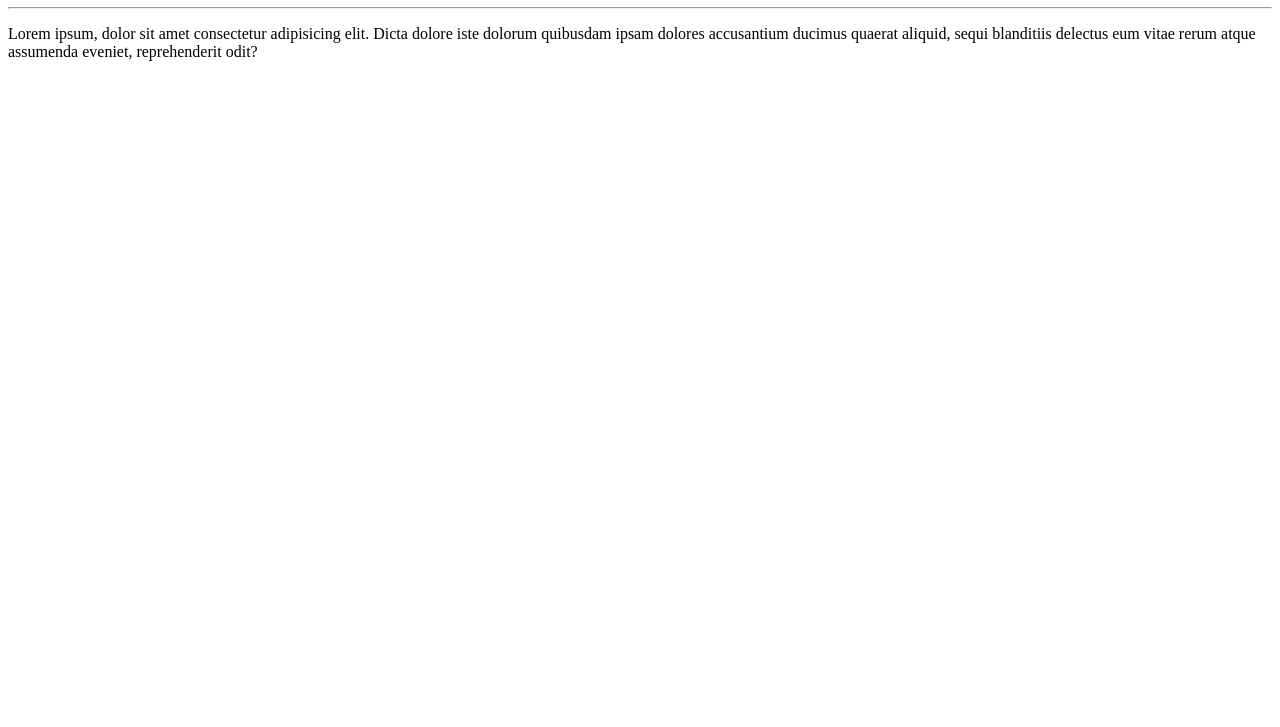
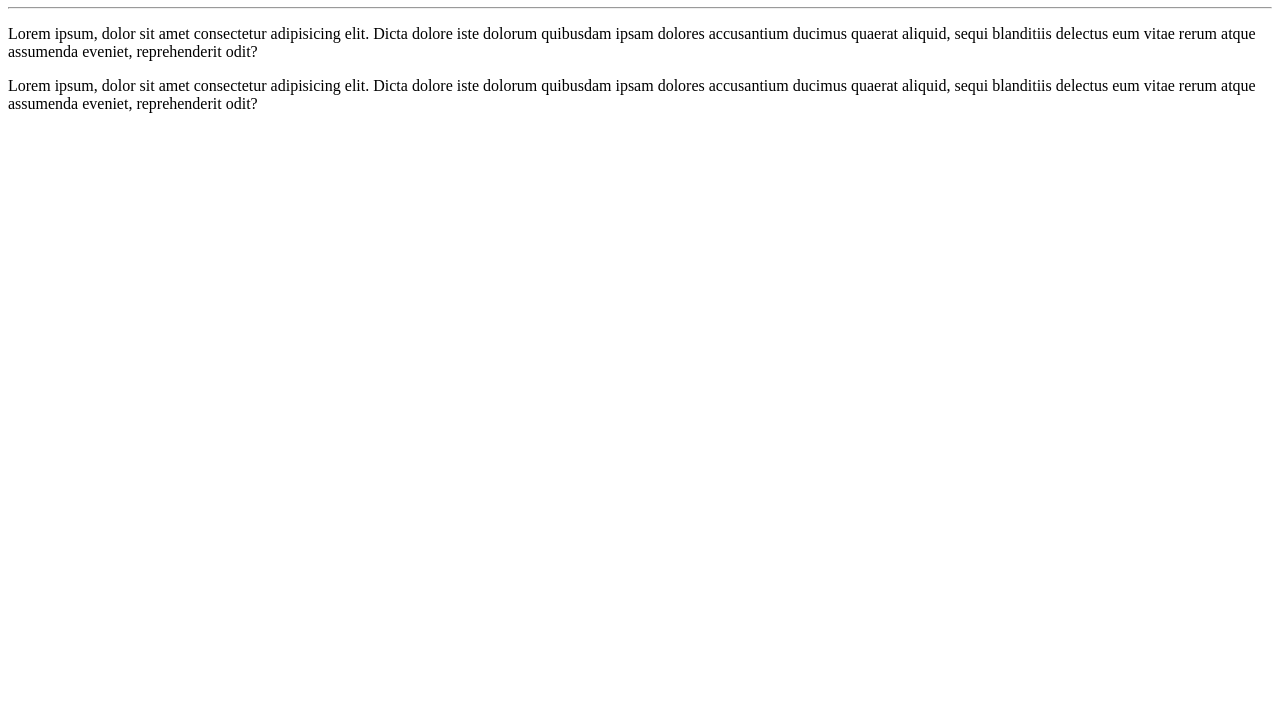
Before and after one commit to Fabricio-SM/Ola-Mundo, a plain HTML site: page site-exemplo/index.html in a window 1280 px wide. Shown: the part 73-800 px from the top of the page. Drawn offline with Linux system fonts and the light colour scheme.

Commit message:
atualização do index

```diff
--- a/site-exemplo/index.html
+++ b/site-exemplo/index.html
@@ -9,5 +9,6 @@
     <h1>Olá, Mundo!</h1>
     <hr>
     <p>Lorem ipsum, dolor sit amet consectetur adipisicing elit. Dicta dolore iste dolorum quibusdam ipsam dolores accusantium ducimus quaerat aliquid, sequi blanditiis delectus eum vitae rerum atque assumenda eveniet, reprehenderit odit?</p>
+    <p>Lorem ipsum, dolor sit amet consectetur adipisicing elit. Dicta dolore iste dolorum quibusdam ipsam dolores accusantium ducimus quaerat aliquid, sequi blanditiis delectus eum vitae rerum atque assumenda eveniet, reprehenderit odit?</p>
 </body>
 </html>
```
